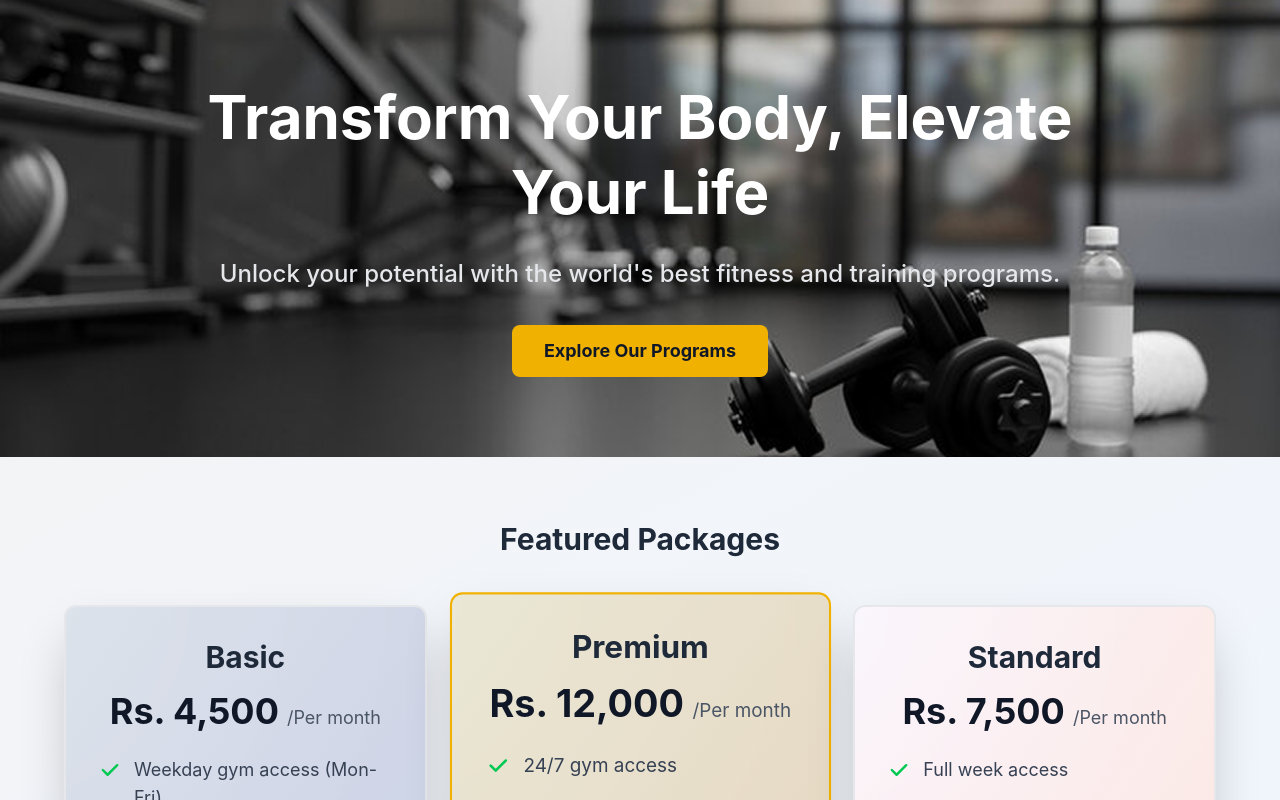
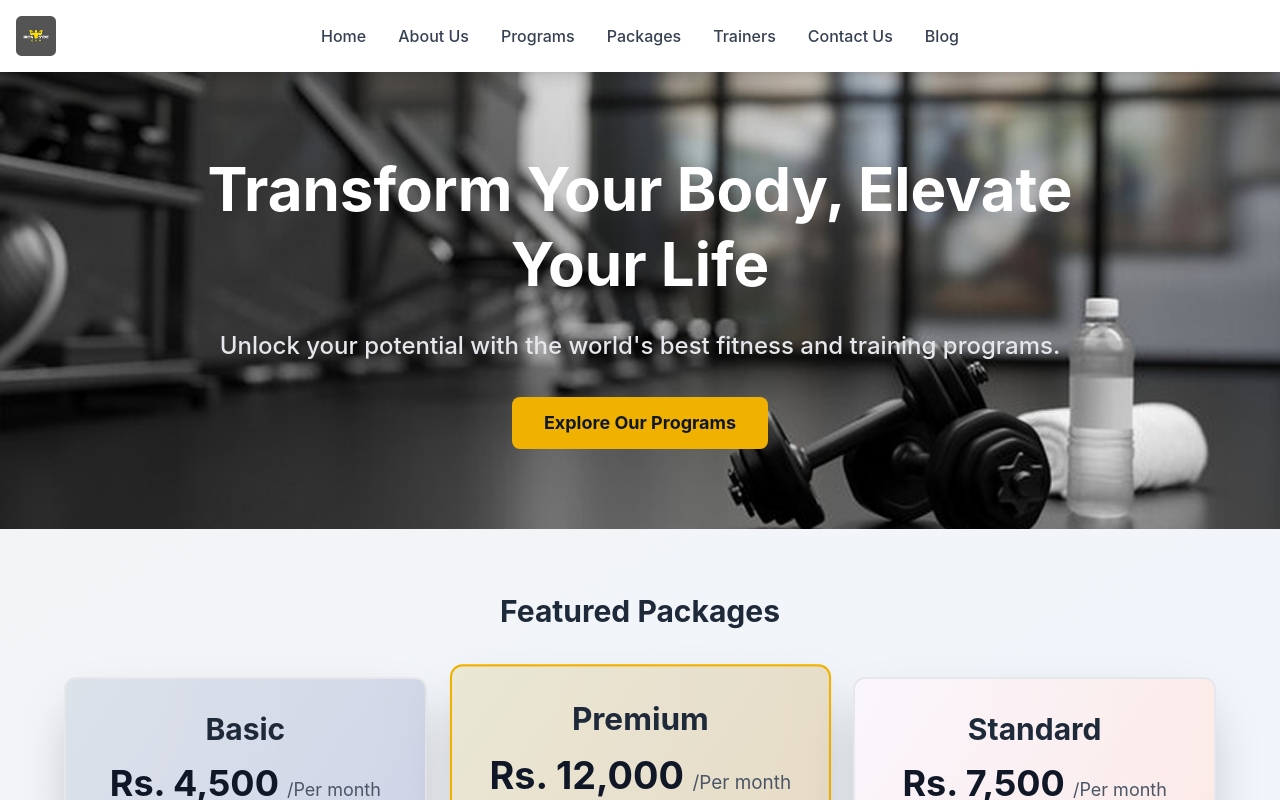
Before and after one commit to supunyasanthaofficial/Gym, a React (Vite) app: page / in a window 1280 px wide. Shown: the top 800 px of the page. Built offline with nearby package versions, Linux system fonts and the light colour scheme.

Commit message:
Add Navigation

```diff
--- a/src/App.jsx
+++ b/src/App.jsx
@@ -22,11 +22,13 @@ import Trainers from "./pages/Trainers";
 import Contact from "./pages/Contact";
 import Blog from "./pages/Blog";
 import Footer from "./components/Footer";
+import Navigation from "./components/Navigation";
 
 function App() {
   return (
     <Router>
       <div className="App">
+        <Navigation />
         <Routes>
           <Route path="/" element={<Home />} />
           <Route path="/about-us" element={<About />} />
```
